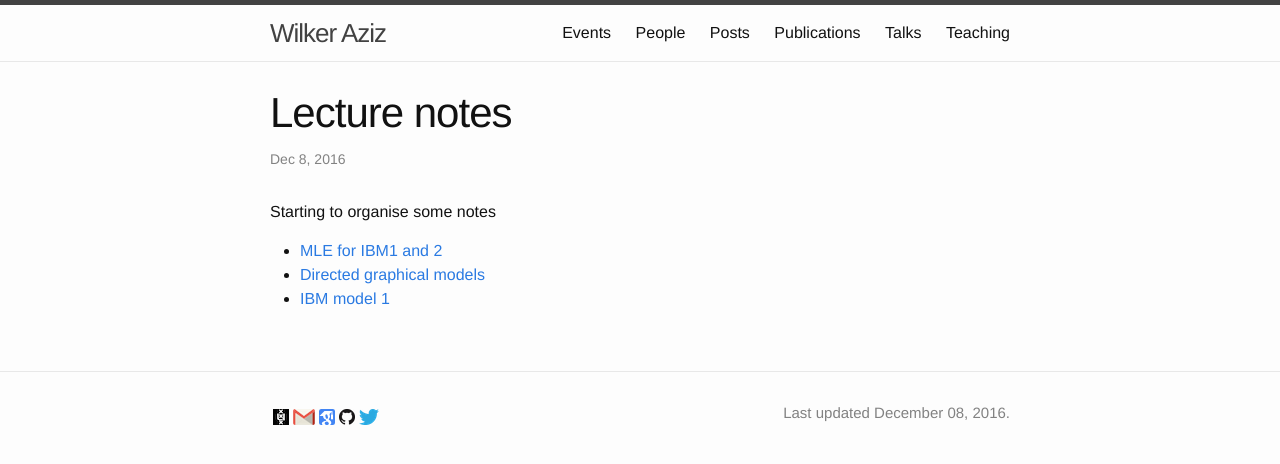
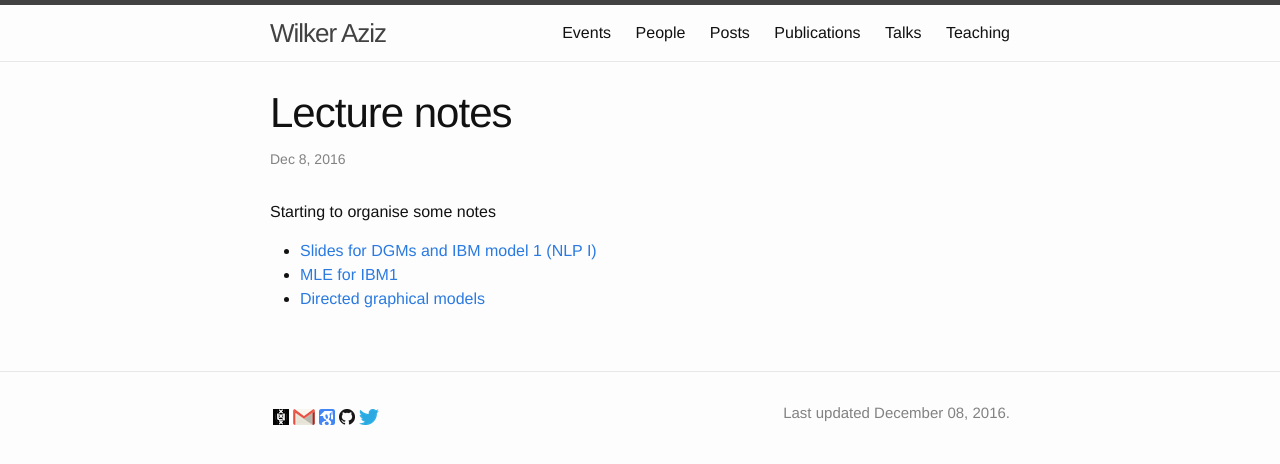
Before and after one commit to wilkeraziz/oldsite, a Jekyll site: the page built from _posts/2016-12-08-Notes.markdown, in a window 1280 px wide. Shown: the top 464 px of the page. Built offline with Jekyll 4.4.1, drawn with Linux system fonts in a browser that asks for light colours.

Commit message:
improved notes on MLE for IBM1

```diff
--- a/_posts/2016-12-08-Notes.markdown
+++ b/_posts/2016-12-08-Notes.markdown
@@ -7,6 +7,6 @@ categories: teaching
 
 Starting to organise some notes
 
-* [MLE for IBM1 and 2](/resources/courses/notes-mle.pdf)
+* [Slides for DGMs and IBM model 1 (NLP I)](/resources/courses/slides-dgm-ibm1.pdf)
+* [MLE for IBM1](/resources/courses/notes-mle-ibm1.pdf)
 * [Directed graphical models](/resources/courses/notes-dgm.pdf)
-* [IBM model 1](/resources/courses/dgm-ibm1.pdf)
```
Also changed, not shown: 4 other files.
